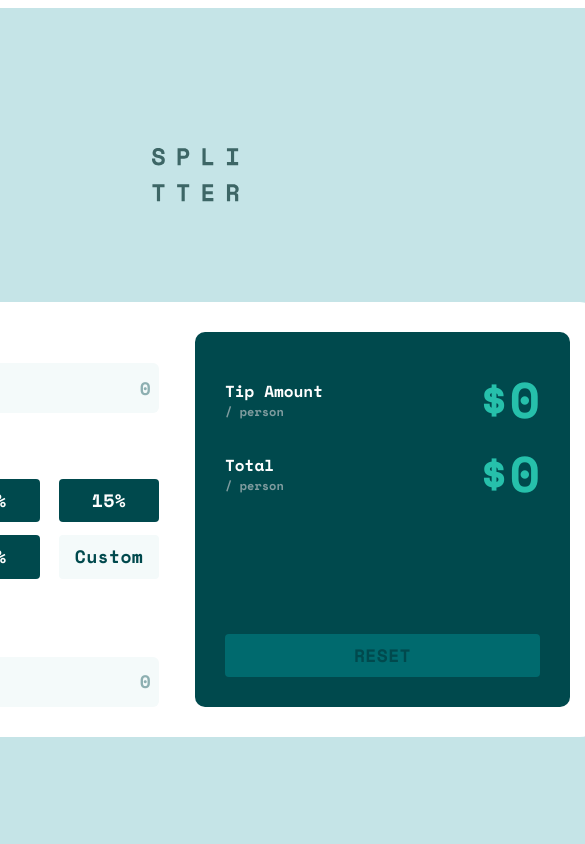
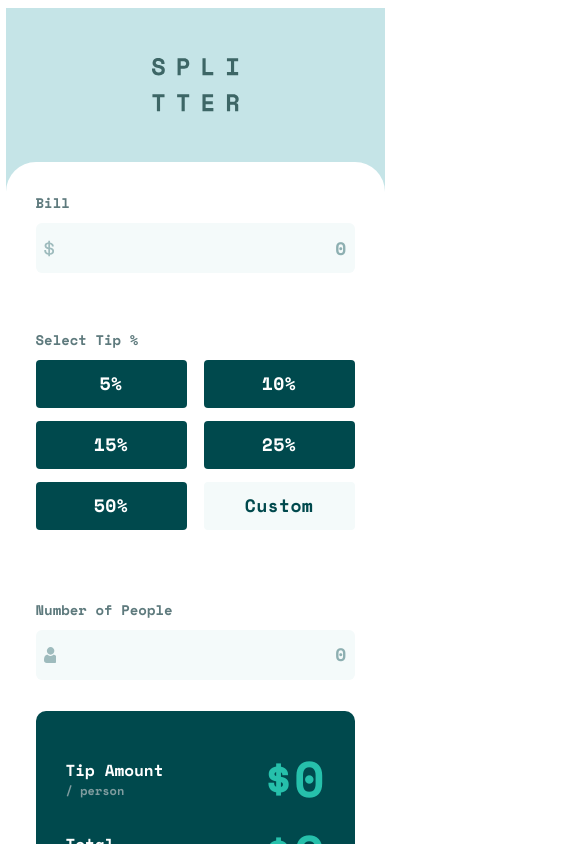
Before and after one commit to adam-regan/tip-calculator-app-main, a React (Create React App) app: page / in a window 390 px wide. Shown: the top 844 px of the page, 585 px wide, since content can reach past the window. Built offline with nearby package versions, Linux system fonts and the light colour scheme.

Commit message:
Mobile styling

```diff
--- a/src/App.js
+++ b/src/App.js
@@ -4,10 +4,9 @@ import styleGuide from './styleGuide'
 import { ReactComponent as Logo } from './assets/logo.svg';
 
 
-const useStyles = makeStyles({
+const useStyles = makeStyles((theme) => ({
   root: {
     display: 'flex',
-    alignItems: 'center',
     justifyContent: 'center',
   },
   logo: {
@@ -21,8 +20,18 @@ const useStyles = makeStyles({
     width: 1440,
     height: 1024,
     backgroundColor: styleGuide.colors.lightGreyishCyan1
-  }
-});
+  },
+  [theme.breakpoints.down("sm")]: {
+    logo: {
+      marginTop: 50,
+      marginBottom: 50
+    },
+    background: {
+      width: 379,
+      height: 993
+    }
+  },
+}));
 
 function App() {
   const classes = useStyles();
--- a/src/components/Content.js
+++ b/src/components/Content.js
@@ -4,7 +4,7 @@ import InputContainer from './InputContainer';
 import OutputContainer from './OutputContainer';
 import styleGuide from '../styleGuide'
 
-const useStyles = makeStyles({
+const useStyles = makeStyles((theme) => ({
 	root: {
 		display: 'flex',
 		justifyContent: 'space-between',
@@ -13,8 +13,17 @@ const useStyles = makeStyles({
 		padding: 30,
 		width: 750,
 		height: 375
-	}
-});
+	},
+	[theme.breakpoints.down("sm")]: {
+		root: {
+			flexDirection: 'column',
+			width: 319,
+			height: 779,
+			borderRadius: '30px 30px 0 0',
+		}
+	},
+}));
+
 function Content() {
 	const classes = useStyles();
 	const defaultState = {
--- a/src/components/CustomButton.js
+++ b/src/components/CustomButton.js
@@ -9,12 +9,20 @@ const StyledButton = styled(Button)(({ theme }) => ({
 	"& .MuiButton-label": {
 		...styleGuide.fontStyles.buttonLabelCyan,
 		textTransform: 'none'
-	}
+	},
+	[theme.breakpoints.down("sm")]: {
+		width: 151,
+		height: 48
+	},
 }));
 const CustomInput = styled(StyledInput)(({ theme }) => ({
 	width: 100,
 	margin: 0,
-	height: 45
+	height: 45,
+	[theme.breakpoints.down("sm")]: {
+		width: 151,
+		height: 48
+	},
 }));
 
 function CustomButton({ isOpen, onClicked, onChange }) {
--- a/src/components/InputContainer.js
+++ b/src/components/InputContainer.js
@@ -4,14 +4,19 @@ import { ReactComponent as DollarIcon } from '../assets/icon-dollar.svg';
 import { ReactComponent as PersonIcon } from '../assets/icon-person.svg';
 import SelectTip from './SelectTip';
 
-const useStyles = makeStyles({
+const useStyles = makeStyles((theme) => ({
 	root: {
 		display: 'flex',
 		flexDirection: 'column',
 		justifyContent: 'space-between',
 		maxWidth: 339,
-	}
-});
+	},
+	[theme.breakpoints.down("sm")]: {
+		root: {
+			height: 488
+		}
+	},
+}));
 function InputContainer(props) {
 	const classes = useStyles();
 	return (
--- a/src/components/OutputContainer.js
+++ b/src/components/OutputContainer.js
@@ -2,7 +2,7 @@ import { Button, makeStyles, styled } from '@material-ui/core';
 import styleGuide from '../styleGuide';
 import OutputInfo from './OutputInfo';
 
-const useStyles = makeStyles({
+const useStyles = makeStyles((theme) => ({
 	root: {
 		display: 'flex',
 		flexDirection: 'column',
@@ -12,8 +12,14 @@ const useStyles = makeStyles({
 		padding: 30,
 		width: 315,
 		height: 315,
-	}
-});
+	},
+	[theme.breakpoints.down("sm")]: {
+		root: {
+			width: 'auto',
+			height: 200
+		}
+	},
+}));
 
 const ResetButton = styled(Button)(({ theme }) => ({
 	backgroundColor: styleGuide.colors.strongCyan,
--- a/src/components/SelectTip.js
+++ b/src/components/SelectTip.js
@@ -28,7 +28,11 @@ const PredefinedButton = styled(Button)(({ theme }) => ({
 		"& .MuiButton-label": {
 			...styleGuide.fontStyles.buttonLabelCyan
 		},
-	}
+	},
+	[theme.breakpoints.down("sm")]: {
+		width: 151,
+		height: 48
+	},
 }));
 
 function SelectTip({ onChangeTip, currentTip, onCustomClicked, customOpen, customActive }) {
--- a/src/components/StyledInput.js
+++ b/src/components/StyledInput.js
@@ -16,6 +16,9 @@ const StyledInput = styled(InputBase)(({ theme }) => ({
 		textAlign: "right",
 		caretColor: styleGuide.colors.strongCyan
 	},
+	[theme.breakpoints.down("sm")]: {
+		width: 319
+	},
 }));
 
 export default StyledInput;
```
